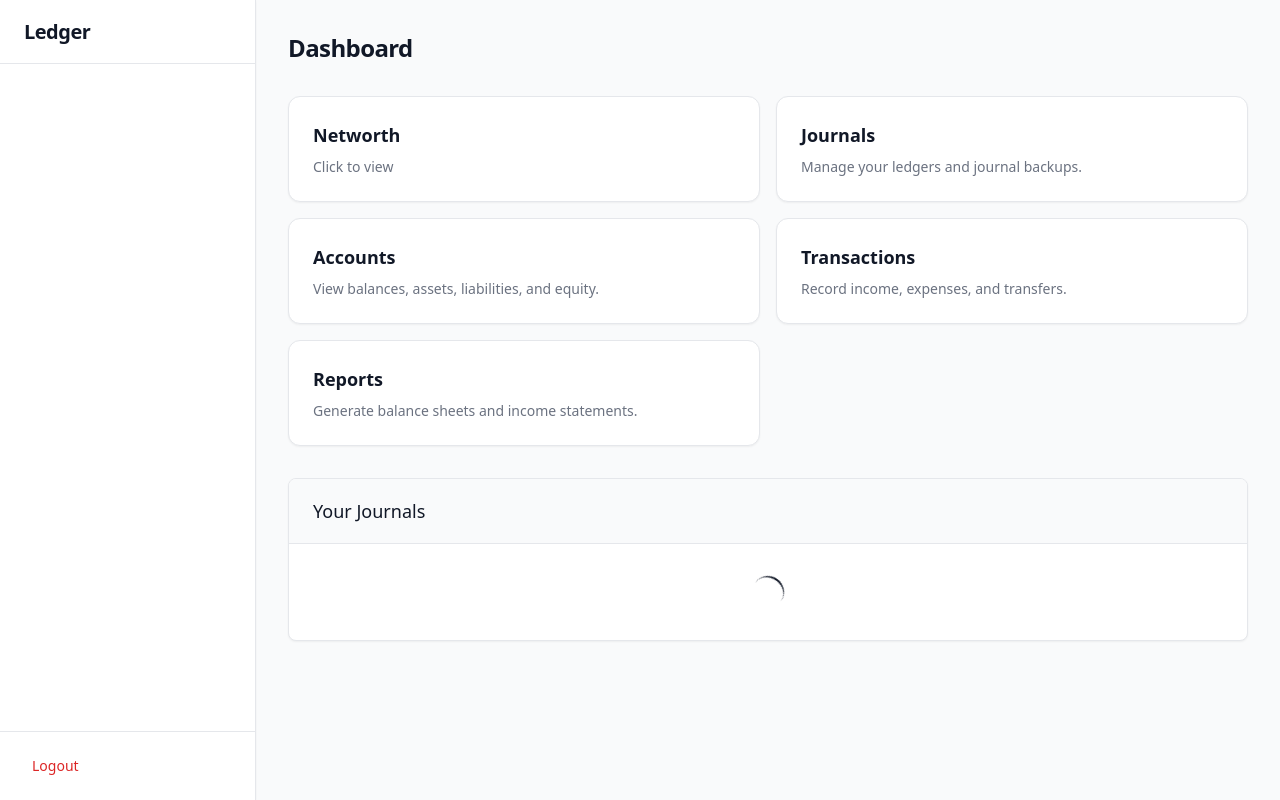
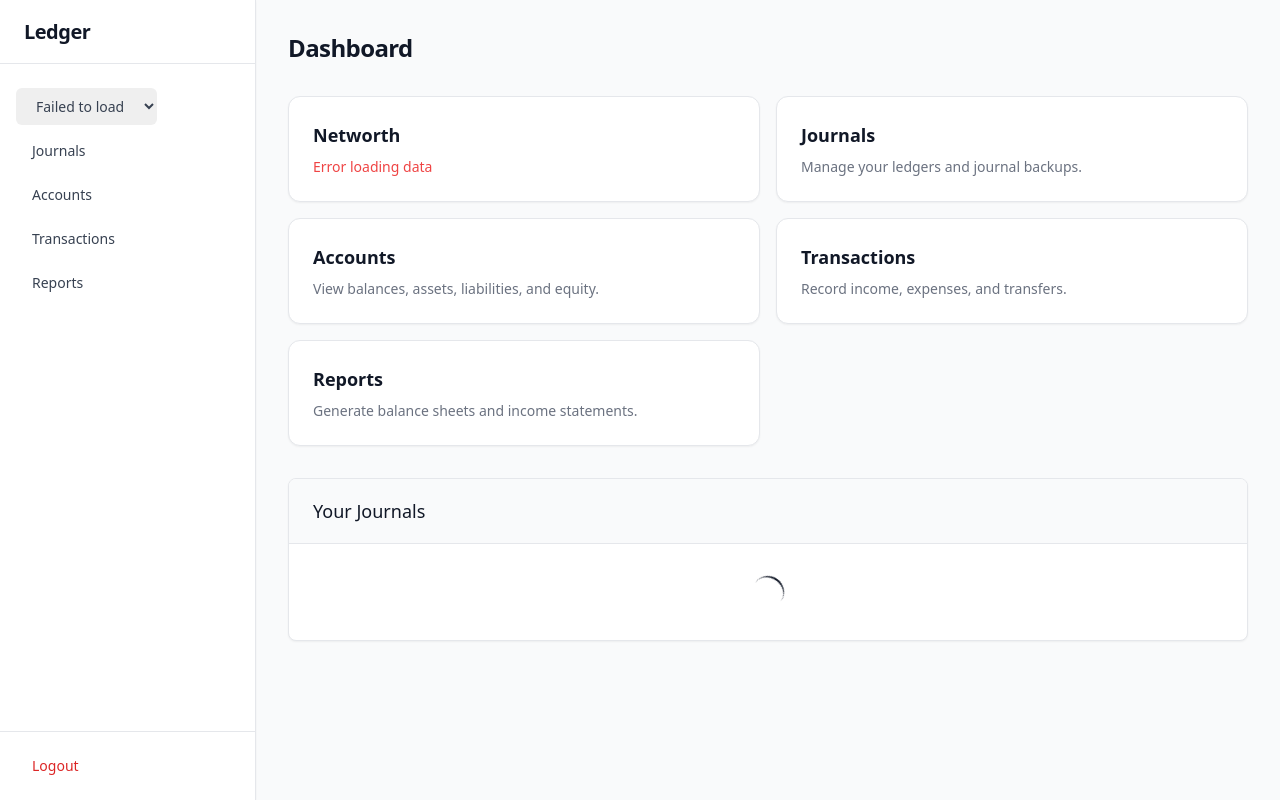
Before and after one commit to anaswaraku/Ledger, a FastAPI app: page /dashboard in a window 1280 px wide. Run offline with FastAPI, Linux system fonts and the light colour scheme; parts of the project's set-up code (start-up, migrations or seed data) failed here and were passed over; some libraries are stand-ins or nearby versions.

Commit message:
dashboard

```diff
--- a/app/templates/base.html
+++ b/app/templates/base.html
@@ -25,13 +25,16 @@
 
 <body class="bg-gray-50 text-gray-800 font-sans antialiased flex h-screen overflow-hidden">
 
-    {% if auth_page == false %}
+    {% if not auth_page %}
     <!-- Sidebar -->
     <aside class="w-64 bg-white border-r border-gray-200 flex flex-col h-full shadow-sm">
         <div class="h-16 flex items-center px-6 border-b border-gray-200">
-            <strong class="text-xl font-bold tracking-tight text-gray-900">Ledger</strong>
+            <strong class="text-xl font-bold tracking-tight text-gray-900"><a href="/dashboard">Ledger</a></strong>
         </div>
         <nav class="flex-1 px-4 py-6 space-y-2 overflow-y-auto">
+        <select name="journal-list" id="my-journal" class="block px-4 py-2 text-sm font-medium text-gray-700 rounded-md hover:bg-gray-100 hover:text-gray-900 transition-colors">
+            <option value="">Loading...</option>
+        </select>
             <a href="/journals" class="block px-4 py-2 text-sm font-medium text-gray-700 rounded-md hover:bg-gray-100 hover:text-gray-900 transition-colors">Journals</a>
             <a href="/accounts" class="block px-4 py-2 text-sm font-medium text-gray-700 rounded-md hover:bg-gray-100 hover:text-gray-900 transition-colors">Accounts</a>
             <a href="/transactions" class="block px-4 py-2 text-sm font-medium text-gray-700 rounded-md hover:bg-gray-100 hover:text-gray-900 transition-colors">Transactions</a>
@@ -41,16 +44,7 @@
             <a href="#" onclick="logout()" class="block px-4 py-2 text-sm font-medium text-red-600 rounded-md hover:bg-red-50 transition-colors">Logout</a>
         </div>
     </aside>
-    {% elif dashboard == true %}
-    <!-- Simple Header for Dashboard/Onboarding if needed -->
-    <aside class="w-64 bg-white border-r border-gray-200 flex flex-col h-full shadow-sm">
-        <div class="h-16 flex items-center px-6 border-b border-gray-200">
-            <strong class="text-xl font-bold tracking-tight text-gray-900">Ledger</strong>
-        </div>
-        <div class="mt-auto p-4 border-t border-gray-200">
-            <a href="#" onclick="logout()" class="block px-4 py-2 text-sm font-medium text-red-600 rounded-md hover:bg-red-50 transition-colors">Logout</a>
-        </div>
-    </aside>
+
     {% endif %}
 
     <!-- Main Content Area -->
@@ -82,6 +76,33 @@
                 window.location.href = "/auth/login";
             }
         });
+
+    document.addEventListener("DOMContentLoaded",()=>{
+
+        const dropdown= document.getElementById("my-journal");
+        const apiEndpoint="/api/v1/journals/";
+
+        fetch(apiEndpoint).then(
+            response=>{
+                if (!response.ok){
+                    throw new Error("Network response not ok");
+                }
+                return response.json();
+            }
+        ).then((data)=>{
+            dropdown.innerHTML='<option value="">Select an option...</option>';
+
+            data.forEach(item => {
+                const option=document.createElement("option");
+                option.value=item.id;
+                option.textContent=item.name;
+                dropdown.appendChild(option);
+            });
+        }).catch(error=>{
+            console.error("error fetching",error);
+            dropdown.innerHTML='<option value="">Failed to load</option>'
+        })
+    })
     </script>
 
     {% block scripts %}{% endblock %}
--- a/app/templates/dashboard/dashboard.html
+++ b/app/templates/dashboard/dashboard.html
@@ -1,5 +1,5 @@
 {% extends "base.html" %}
-{% set dashboard = true %}
+
 {% block title %}Dashboard — Ledger{% endblock %}
 
 {% block content %}
@@ -15,9 +15,8 @@
             <h3 class="text-lg font-semibold text-gray-900">Networth</h3>
             <span class="text-brand opacity-0 group-hover:opacity-100 transition-opacity">→</span>
         </div>
-        <p class="mt-2 text-sm text-gray-500" id="networth-display">Click to view</p>
+        <p class="mt-2 text-sm text-gray-500" id="networth-display"></p>
     </a>
-
 
 
     <a href="/journals"
@@ -25,6 +24,7 @@
         <div class="flex items-center justify-between">
             <h3 class="text-lg font-semibold text-gray-900">Journals</h3>
             <span class="text-brand opacity-0 group-hover:opacity-100 transition-opacity">→</span>
+
         </div>
         <p class="mt-2 text-sm text-gray-500">Manage your ledgers and journal backups.</p>
     </a>
@@ -72,10 +72,7 @@
 
 {% block scripts %}
 <script>
-
-    async function showNetWorth(event) {
-        if (event) event.preventDefault(); // Prevents jumping to the top of the page
-
+    async function showNetWorth() {
         const displayEl = document.getElementById("networth-display");
         if (!displayEl) return;
 
@@ -97,20 +94,30 @@
 
             const data = await response.json();
 
-            const formatter = new Intl.NumberFormat('en-US', { style: 'currency', currency: 'USD' });
+            const formatter = new Intl.NumberFormat('en-US', {
+                style: 'currency',
+                currency: 'USD'
+            });
 
             displayEl.innerHTML = `
-                <span class="text-brand font-semibold text-xl">${formatter.format(data.net_worth)}</span><br>
-                <span class="text-xs text-gray-400">Assets: ${formatter.format(data.assets)} | Liabilities: ${formatter.format(data.liabilities)}</span>
-            `;
-
-            // Remove the onclick event so it doesn't refetch unnecessarily if clicked again
-            document.getElementById("networth").onclick = null;
+            <span class="text-brand font-semibold text-xl">
+                ${formatter.format(data.net_worth)}
+            </span><br>
+            <span class="text-xs text-gray-400">
+                Assets: ${formatter.format(data.assets)} |
+                Liabilities: ${formatter.format(data.liabilities)}
+            </span>
+        `;
         } catch (error) {
             console.error(error);
             displayEl.innerHTML = '<span class="text-red-500">Error loading data</span>';
         }
     }
+
+    // ✅ Automatically call it when page loads
+    document.addEventListener("DOMContentLoaded", showNetWorth);
+
+
     // Replace the raw JSON list with a readable summary
     document.body.addEventListener("htmx:afterRequest", function (e) {
         if (!e.detail.elt || e.detail.elt.id !== "journal-summary") return;
```
